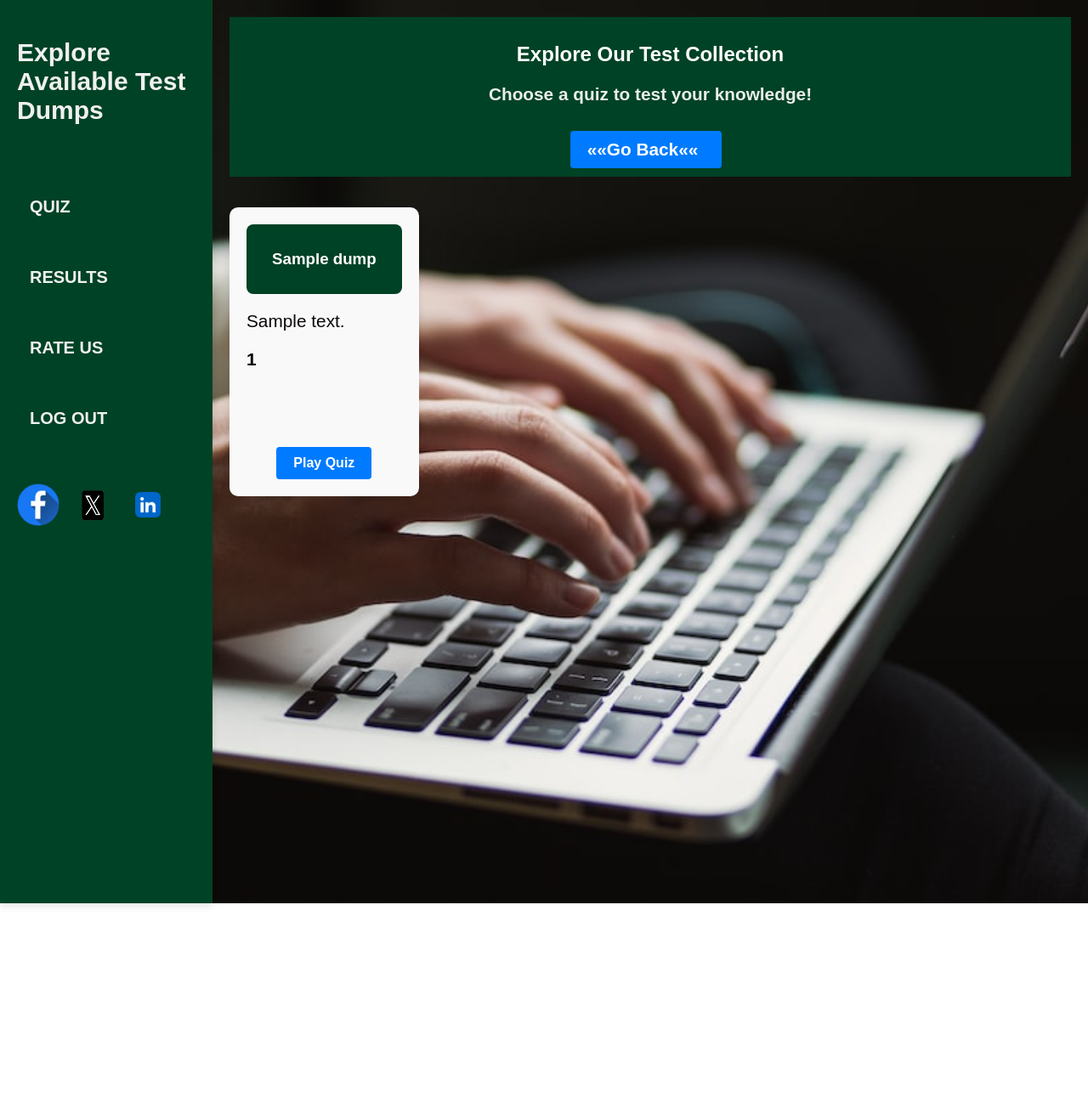
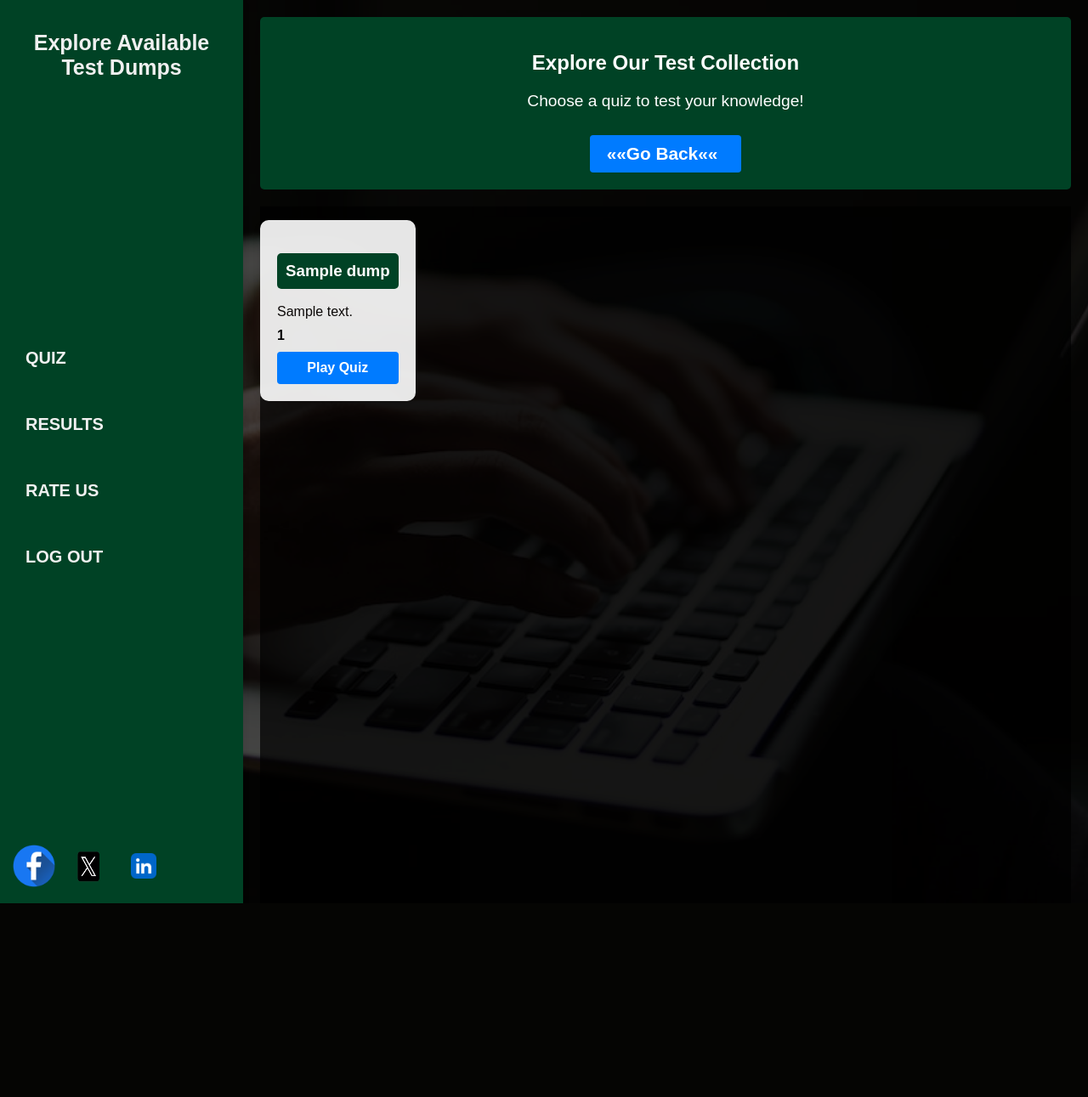
Before and after one commit to Godfrey22152/Quiz_Game_App-in-Azure-DevOps, a Flask app: template templates/dumps.html in a window 1280 px wide. Shown: the whole page at 85% size. After the commit the page ends 1063 px from the top, so only its background shows below. Run offline with Flask 3, Linux system fonts and the light colour scheme; the template is opened without the code that fills it: most values are stand-ins (such as "Sample title", 1, 10 or a date in 2020).

Commit message:
Updated dumps.css

```diff
--- a/static/dumps.css
+++ b/static/dumps.css
@@ -13,25 +13,27 @@
 .container {
     display: flex;
     height: 100vh;
+    background-color: rgba(0, 0, 0, 0.7); /* Dark overlay */
 }
 
 .sidebar {
-    width: 250px;
+    width: 20%;
     background-color: #004225;
     color: #fff;
-    padding: 20px;
-    box-sizing: border-box;
+    padding: 15px;
     box-shadow: 0 4px 8px rgba(0, 0, 0, 0.1);
     display: flex;
     flex-direction: column;
+    justify-content: space-between;
 }
 
 .sidebar-header h1 {
-    font-size: 30px;
-    margin-bottom: 40px;
+    font-size: 25px;
+    margin-bottom: 10px;
     color: #f0f0f0;
+    text-align: center;
+    font-weight: bold;
 }
-
 
 .sidebar-items ul {
     list-style-type: none;
@@ -39,8 +41,8 @@
 }
 
 .sidebar-items ul li {
-    margin-bottom: 30px;
-    margin-top: 30px;
+    margin-bottom: 25px;
+    margin-top: 25px;
 }
 
 .sidebar-items ul li a {
@@ -73,91 +75,84 @@
     height: 50px;
 }
 
-
 .content {
     flex: 1;
     padding: 20px;
     box-sizing: border-box;
+    overflow-y: auto;
 }
 
 .topbar {
     background-color: #004225;
     color: #fff;
-    padding: 10px;
+    padding: 20px;
     margin-bottom: 20px;
     text-align: center;
-}
-
-.contentbar {
-    display: flex;
-    flex-wrap: wrap;
-    justify-content: space-around;
+    border-radius: 5px;
 }
 
 .dump-instruction {
-    color: #eaeee9;
-    font-size: 1.3em;
-    font-weight: bold;
-    text-align: center;
+    font-size: 1.2em;
+    margin-top: 10px;
+}
+
+.dumps-container {
+    display: grid;
+    grid-template-columns: repeat(auto-fit, minmax(300px, 1fr));
+    gap: 20px;
+}
+
+.dump-list-container {
+    background-color: rgba(255, 255, 255, 0.9);
+    border-radius: 10px;
+    padding: 20px;
+    box-shadow: 0 4px 8px rgba(0, 0, 0, 0.1);
 }
 
 .dump-list {
     list-style: none;
     padding: 0;
     display: flex;
-    flex-wrap: wrap;
+    flex-direction: column;
     gap: 20px;
 }
 
 .dump-item {
-    flex: 1;
-    background-color: #f9f9f9;
+    background-color: rgba(255, 255, 255, 0.9);
     border-radius: 10px;
     padding: 20px;
     box-shadow: 0 4px 8px rgba(0, 0, 0, 0.1);
     display: flex;
     flex-direction: column;
     justify-content: space-between;
-    height: 300px;
-    margin-bottom: 20px;
+    transition: transform 0.3s;
 }
 
-/* Add the following media query for responsiveness (optional) */
-@media screen and (max-width: 768px) {
-    .dump-list {
-        grid-template-columns: repeat(2, 1fr); /* Change to 2 columns on smaller screens */
-    }
-}
-
-.dump-info {
-    margin-bottom: auto;
-}
-
-.dump-info h2 {
-    color: #00a74a;
+.dump-item:hover {
+    transform: translateY(-5px);
 }
 
 .dump-info h3 {
     background-color: #004225;
     color: #fff;
-    padding: 30px;
-    border-radius: 8px;
-    margin-bottom: 0px;
-    margin-top: 0px;
+    padding: 10px;
+    border-radius: 5px;
+    text-align: center;
 }
 
 .dump-description {
-    font-size: 1.3em;
+    font-size: 1em;
     color: #0c0908;
+    margin: 10px 0;
 }
 
 .num_dumps {
-    font-size: 1.3em;
+    font-size: 1em;
     font-weight: bold;
+    margin: 10px 0;
 }
 
 .play-button {
-    display: inline-block;
     padding: 10px 20px;
     font-size: 1em;
     font-weight: bold;
@@ -166,22 +161,15 @@
     color: #fff;
     border: none;
     border-radius: 4px;
+    text-align: center;
     cursor: pointer;
-    transition: background-color 0.3s;
-    margin-top: 30px;
-    align-self: center;
+    transition: background-color 0.3s, transform 0.3s;
 }
 
 .play-button:hover {
     background-color: #ff0000;
     transform: scale(1.05);
     box-shadow: 0 4px 8px rgba(0, 0, 0, 0.1);
-}
-
-.dump-item:hover {
-    transform: translateY(-5px);
-    transition: transform 0.3s;
-    bacground-color: #004225;
 }
 
 .return-back-button {
@@ -196,9 +184,8 @@
     border: none;
     border-radius: 4px;
     cursor: pointer;
-    transition: background-color 0.3s;
+    transition: background-color 0.3s, transform 0.3s;
     margin-top: 10px;
-    margin-right: 10px;
 }
 
 .return-back-button::after {
```
